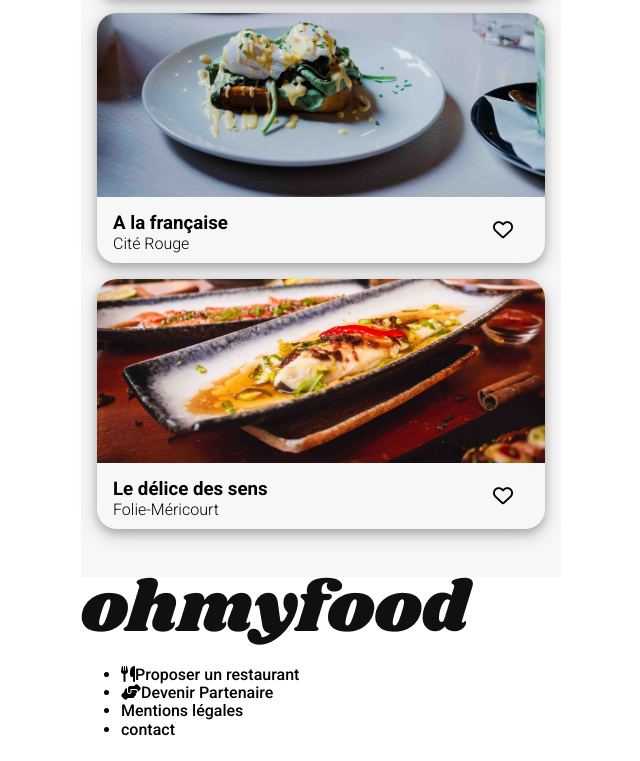
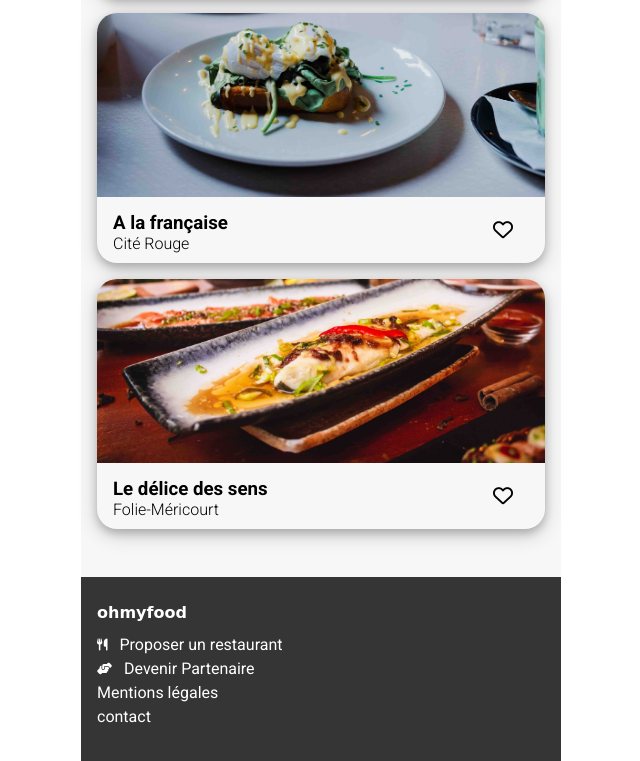
Before and after one commit to michelre/chane-to_jean_3_102022, a plain HTML site: page index.html in a window 1280 px wide. Shown: the part 1430-2191 px from the top of the page, without its empty margins (319-959 px from the left). Drawn offline with Linux system fonts and the light colour scheme; a web font is replaced by a local one.

Commit message:
Write Footer SCSS, insert a href  on Fonctionnement Cards

```diff
--- a/index.html
+++ b/index.html
@@ -33,21 +33,21 @@
         <section class="fonctionnement-section">
             <h2 class="fonctionnement-section__title">Fonctionnement</h2>
             <div class="fonctionnement-section__cards">
-                <div class="fonctionnement-section__cards__card">
+                <a href="#" class="fonctionnement-section__cards__card">
                     <p class="fonctionnement-section__cards__card__number">1</p>
                     <i class="fa-solid fa-mobile-screen fa-lg fonctionnement-section__cards__card__icon"></i>
                     <p class="fonctionnement-section__cards__card__text">Choisissez un restaurant</p>
-                </div>
-                <div class="fonctionnement-section__cards__card">
+                </a>
+                <a href="#" class="fonctionnement-section__cards__card">
                     <p class="fonctionnement-section__cards__card__number">2</p>
                     <i class="fa-solid fa-bars fa-lg fonctionnement-section__cards__card__icon"></i>
                     <p class="fonctionnement-section__cards__card__text">Composez votre menu</p>
-                </div>
-                <div class="fonctionnement-section__cards__card">
+                </a>
+                <a href="#" class="fonctionnement-section__cards__card">
                     <p class="fonctionnement-section__cards__card__number">3</p>
                     <i class="fa-solid fa-store fa-lg fonctionnement-section__cards__card__icon"></i>
                     <p class="fonctionnement-section__cards__card__text">Dégustez au restaurant</p>
-                </div>
+                </a>
             </div>
         </section>
         <section class="restaurants-section">
@@ -121,16 +121,17 @@
         </section>
     </main>
 
-    <footer>
+    <footer class="footer">
+        <div class="footer__container">
         <a href="index.html">
-            <img src="images/logo/ohmyfood.png" alt="ohmyfood logo" class="footer__logo">
+            <h2 class="footer__container__title">ohmyfood</h2>
         </a>
-        <ul>
+        <ul class="footer__container__list">
             <li>
-                <a href="#"><i class="fa-solid fa-utensils"></i>Proposer un restaurant</a>
+                <a href="#"><i class="fa-solid fa-utensils fa-xs footer__container__list__logo"></i>Proposer un restaurant</a>
             </li>
             <li>
-                <a href="#"><i class="fa-solid fa-handshake-angle"></i>Devenir Partenaire</a>
+                <a href="#"><i class="fa-solid fa-handshake-angle fa-xs footer__container__list__logo"></i>Devenir Partenaire</a>
             </li>
             <li>
                 <a href="#"></i>Mentions légales</a>
@@ -139,6 +140,7 @@
                 <a href="mailto:info@ohmyfood.com"></i>contact</a>
             </li>
         </ul>
+    </div>
     </footer>
 
 </body>
--- /dev/null
+++ b/sass/layouts/_footer.scss
@@ -0,0 +1,34 @@
+.footer {
+    background-color: $footer-background-color;
+    color: $footer-text-color;
+    padding-top: 1.5rem;
+    padding-bottom: 2rem;
+    line-height: 1.5;
+
+
+    a {
+        color: $footer-text-color;
+    }
+
+    &__container {
+        padding-left: 1rem;
+
+
+        &__title {
+            font-family: $logo-title-font;
+            font-size: 1rem;
+            padding-bottom: 0.5rem;
+        }
+
+        &__list {
+            list-style: none;
+            padding: 0;
+            margin: 0;
+            font-weight: 400;
+
+            &__logo {
+                padding-right: 1em;
+            }
+        }
+    }
+}
--- a/sass/main.scss
+++ b/sass/main.scss
@@ -7,3 +7,4 @@
 @import "./pages/menu";
 @import "./components/buttons";
 @import "./components/cards";
+@import "./layouts/footer";
--- a/sass/utils/_variables.scss
+++ b/sass/utils/_variables.scss
@@ -8,6 +8,7 @@ $background-color-2: #F7F7F7;
 $background-color-3: #EAEAEA;
 $footer-background-color: #353535;
 $fonctionnement-card-icon-color: #7E7E7E;
+$footer-text-color: #FFFFFF;
 
 $text-font: 'Roboto', sans-serif;
 $logo-title-font: 'Shrikhand', cursive;
```
Also changed, not shown: css/main.css, 1 other file.
